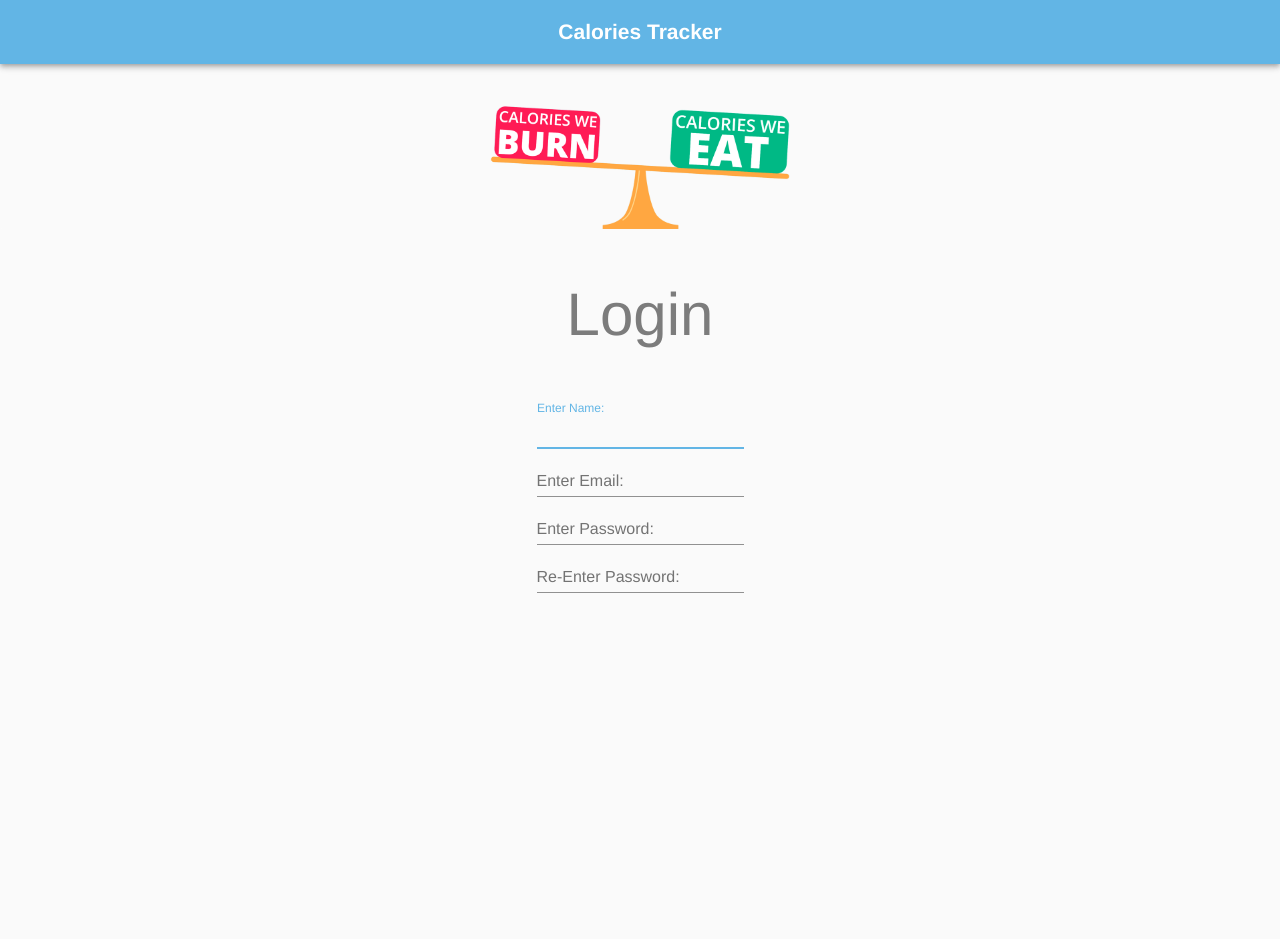
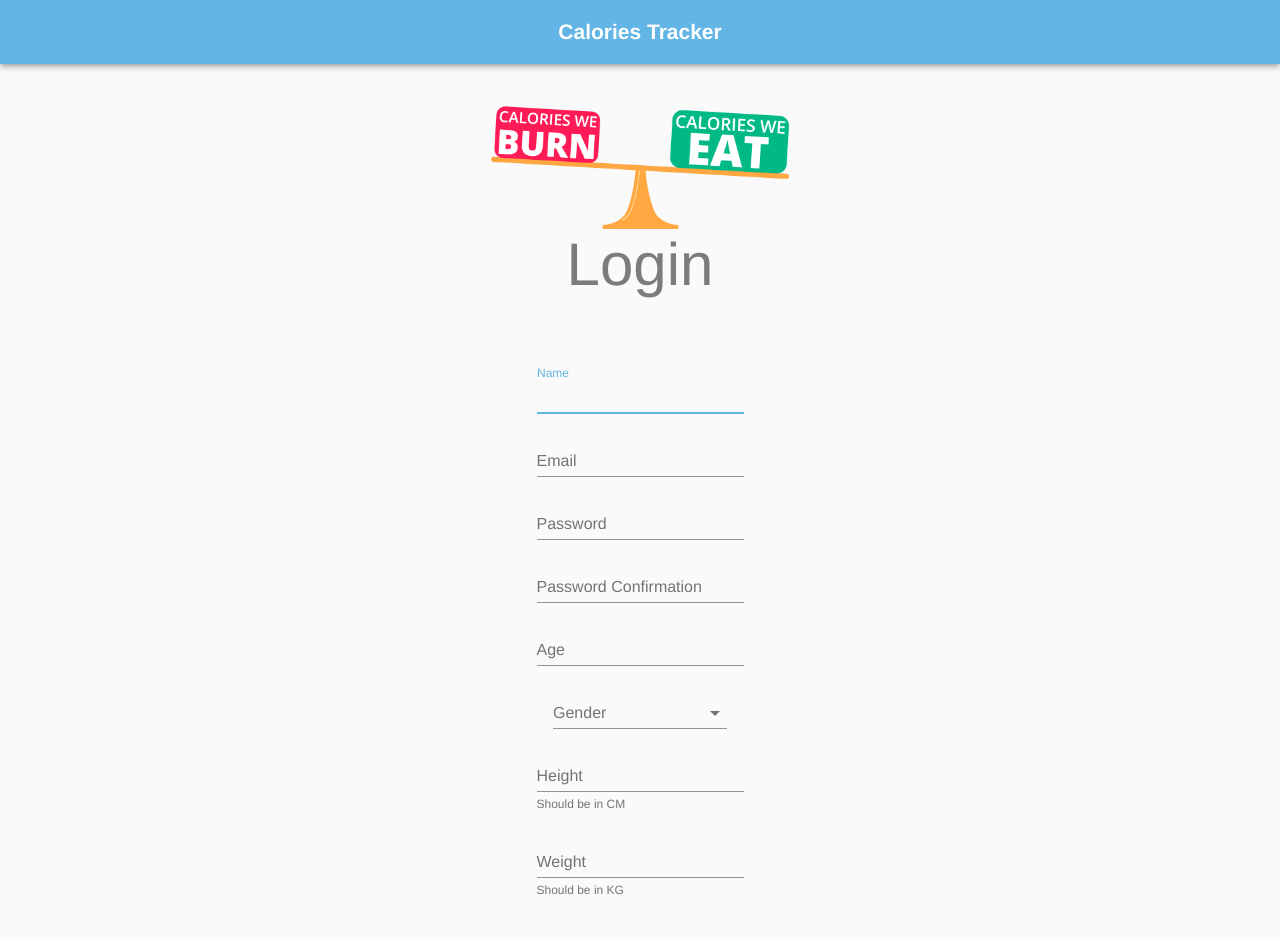
Before and after one commit to martinnajjar12/calories-frontend, a React (Create React App) app: page / in a window 1280 px wide. Shown: the top 939 px of the page. Before the commit the page ends 800 px from the top, so only its background shows below. Built offline with nearby package versions, Linux system fonts and the light colour scheme.

Commit message:
Update the login page

```diff
--- a/src/App.js
+++ b/src/App.js
@@ -1,4 +1,8 @@
-import { createMuiTheme, CssBaseline, ThemeProvider } from '@material-ui/core';
+import {
+  unstable_createMuiStrictModeTheme as createMuiTheme,
+  CssBaseline,
+  ThemeProvider,
+} from '@material-ui/core';
 import Header from './components/Header';
 import LoginPage from './components/LoginPage';
 import NavigationBar from './components/NavigationBar';
--- a/src/components/UserForm.js
+++ b/src/components/UserForm.js
@@ -1,13 +1,20 @@
-import { FormControl, Input, InputLabel } from '@material-ui/core';
+import {
+  FormControl,
+  FormHelperText,
+  Input,
+  InputLabel,
+  MenuItem,
+  Select,
+} from '@material-ui/core';
 import React from 'react';
 import commonStyles from '../utils/commonStyles';
 
 const UserForm = () => {
   const commonClasses = commonStyles();
   return (
-    <form className={`${commonClasses.centerVertically} ${commonClasses.topMargin}`}>
-      <FormControl>
-        <InputLabel htmlFor="name">Enter Name:</InputLabel>
+    <form className={`${commonClasses.centerVertically} ${commonClasses.topMargin50} ${commonClasses.bottomMargin50}`}>
+      <FormControl className={commonClasses.topMargin15}>
+        <InputLabel htmlFor="name">Name</InputLabel>
         <Input
           id="name"
           type="text"
@@ -15,30 +22,81 @@ const UserForm = () => {
           required
         />
       </FormControl>
-      <FormControl>
-        <InputLabel htmlFor="email">Enter Email:</InputLabel>
+      <FormControl className={commonClasses.topMargin15}>
+        <InputLabel htmlFor="email">Email</InputLabel>
         <Input
           id="email"
           type="email"
           required
         />
       </FormControl>
-      <FormControl>
-        <InputLabel htmlFor="password">Enter Password:</InputLabel>
+      <FormControl className={commonClasses.topMargin15}>
+        <InputLabel htmlFor="password">Password</InputLabel>
         <Input
           id="password"
           type="password"
           required
         />
       </FormControl>
-      <FormControl>
-        <InputLabel htmlFor="passwordConfirmation">Re-Enter Password:</InputLabel>
+      <FormControl className={commonClasses.topMargin15}>
+        <InputLabel htmlFor="passwordConfirmation">Password Confirmation</InputLabel>
         <Input
           id="passwordConfirmation"
           type="password"
           required
         />
       </FormControl>
+      <FormControl className={commonClasses.topMargin15}>
+        <InputLabel htmlFor="age">Age</InputLabel>
+        <Input
+          id="age"
+          type="number"
+          required
+        />
+      </FormControl>
+      <FormControl className={`${commonClasses.topMargin15} ${commonClasses.formControlWidth}`}>
+        <InputLabel htmlFor="gender">Gender</InputLabel>
+        <Select
+          labelId="gender"
+          value=""
+          required
+        >
+          <MenuItem className={commonClasses.darkText} value="male">Male</MenuItem>
+          <MenuItem className={commonClasses.darkText} value="femail">Female</MenuItem>
+        </Select>
+      </FormControl>
+      <FormControl className={commonClasses.topMargin15}>
+        <InputLabel htmlFor="height">Height</InputLabel>
+        <Input
+          id="height"
+          type="number"
+          required
+          aria-describedby="heightHelperText"
+        />
+        <FormHelperText id="heightHelperText">Should be in CM</FormHelperText>
+      </FormControl>
+      <FormControl className={commonClasses.topMargin15}>
+        <InputLabel htmlFor="weight">Weight</InputLabel>
+        <Input
+          id="weight"
+          type="number"
+          required
+          aria-describedby="weightHelperText"
+        />
+        <FormHelperText id="weightHelperText">Should be in KG</FormHelperText>
+      </FormControl>
+      <FormControl className={`${commonClasses.topMargin15} ${commonClasses.formControlWidth}`}>
+        <InputLabel htmlFor="activity">Activity</InputLabel>
+        <Select
+          labelId="activity"
+          value=""
+          required
+        >
+          <MenuItem className={commonClasses.darkText} value="sedentary">Sedentary: little or no excercise</MenuItem>
+          <MenuItem className={commonClasses.darkText} value="moderate">Moderate: excercise 4-5 times/week</MenuItem>
+          <MenuItem className={commonClasses.darkText} value="active">Active: daily excercise</MenuItem>
+        </Select>
+      </FormControl>
     </form>
   );
 };
--- a/src/utils/commonStyles.js
+++ b/src/utils/commonStyles.js
@@ -4,6 +4,10 @@ const commonStyles = makeStyles({
   textSecondary: {
     color: '#000',
     opacity: 0.5,
+  },
+  darkText: {
+    color: '#000',
+    opacity: 0.8,
   },
   lightGreyBg: {
     backgroundColor: '#fafafa',
@@ -17,8 +21,17 @@ const commonStyles = makeStyles({
     alignItems: 'center',
     flexDirection: 'column',
   },
-  topMargin: {
+  topMargin50: {
     marginTop: 50,
+  },
+  bottomMargin50: {
+    marginBottom: 50,
+  },
+  topMargin15: {
+    marginTop: 15,
+  },
+  formControlWidth: {
+    minWidth: 174,
   },
 });
 
```
